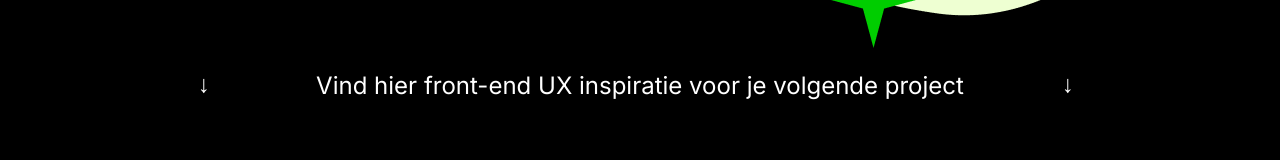
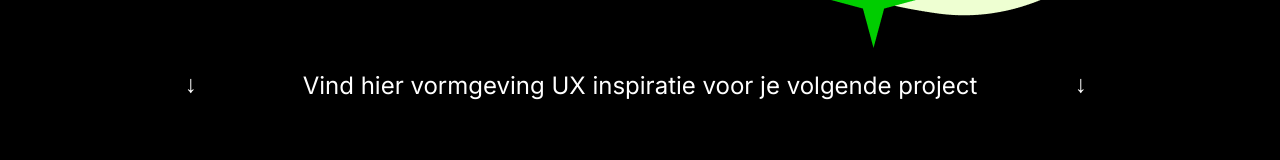
Before and after one commit to meatlake/k86-sprint4-portfolio-main, a Next.js app: page /pages/portfolioVormgever in a window 1280 px wide. Shown: the part 578-738 px from the top of the page. Built offline with nearby package versions, Linux system fonts and the light colour scheme.

Commit message:
small fix

```diff
--- a/app/pages/portfolioVormgever/page.js
+++ b/app/pages/portfolioVormgever/page.js
@@ -30,7 +30,7 @@ const page = () => {
       <div className="flex text-center lg:gap-12 justify-center items-center mt-[4rem] lg:mt-[150px]">
         <p className="rotate-90 lg:text-2xl">&rarr;</p>
         <h2 className="text-md px-12 lg:text-2xl">
-          Vind hier front-end UX inspiratie voor je volgende project{" "}
+          Vind hier vormgeving UX inspiratie voor je volgende project{" "}
         </h2>
         <p className="rotate-90 lg:text-2xl">&rarr;</p>
       </div>
```
